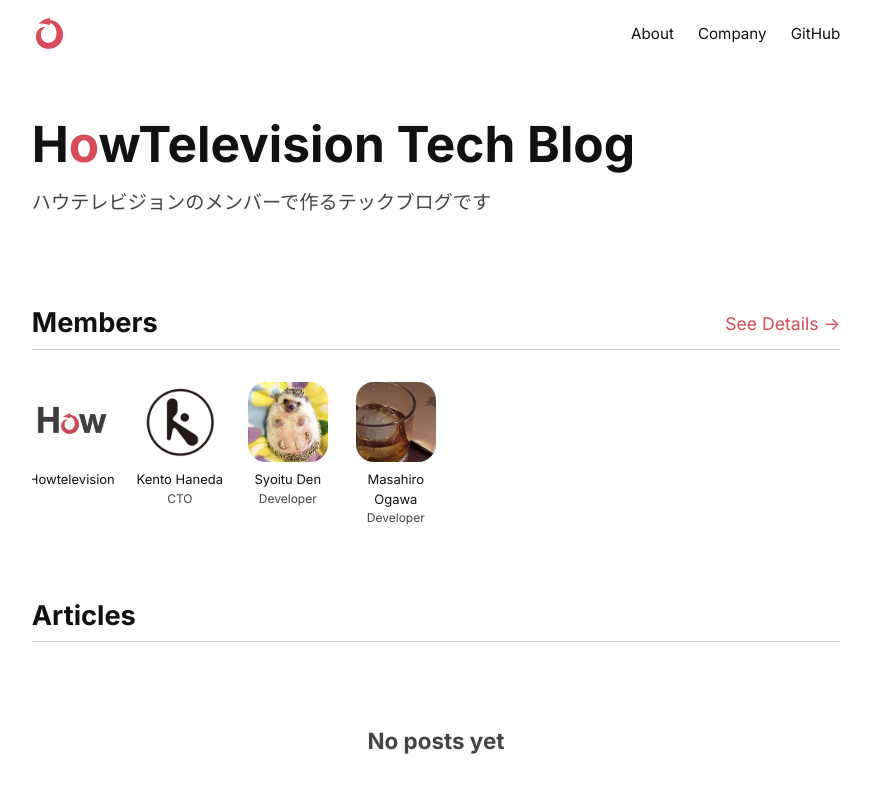
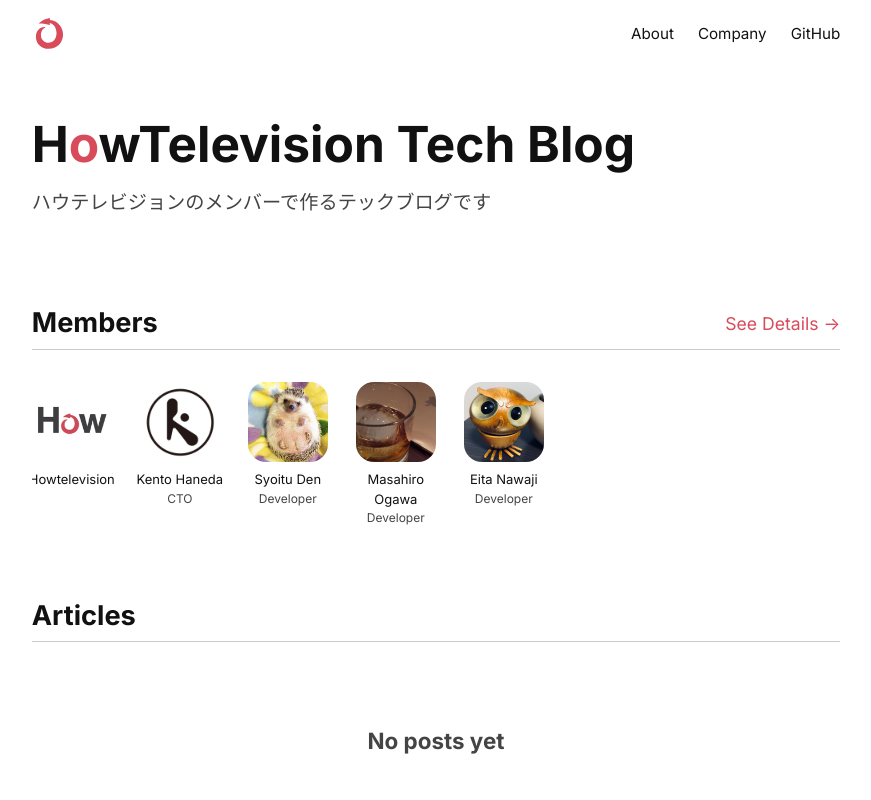
Before and after one commit to howtv/tech-blog, a Next.js app: page / in a window 1280 px wide. Shown: the top 800 px of the page, without its empty margins (204-1075 px from the left). Built offline with nearby package versions, Linux system fonts and the light colour scheme.

Commit message:
create nawaji account

```diff
--- a/members.ts
+++ b/members.ts
@@ -45,5 +45,13 @@
     bio: "SRE",
     avatarSrc: "/avatars/MSHR-Dec.png",
     sources: ["https://zenn.dev/mshr_dec/feed"],
+  },
+  {
+    id: "EN",
+    name: "Eita Nawaji",
+    role: "Developer",
+    bio: "data-analytics, data-enginering, data-scientist, machine-learning",
+    avatarSrc: "/avatars/nawajie.png",
+    sources: ["https://qiita.com/21EN/feed"],
   }
 ];
```
Also changed, not shown: public/avatars/nawajie.png (added).
